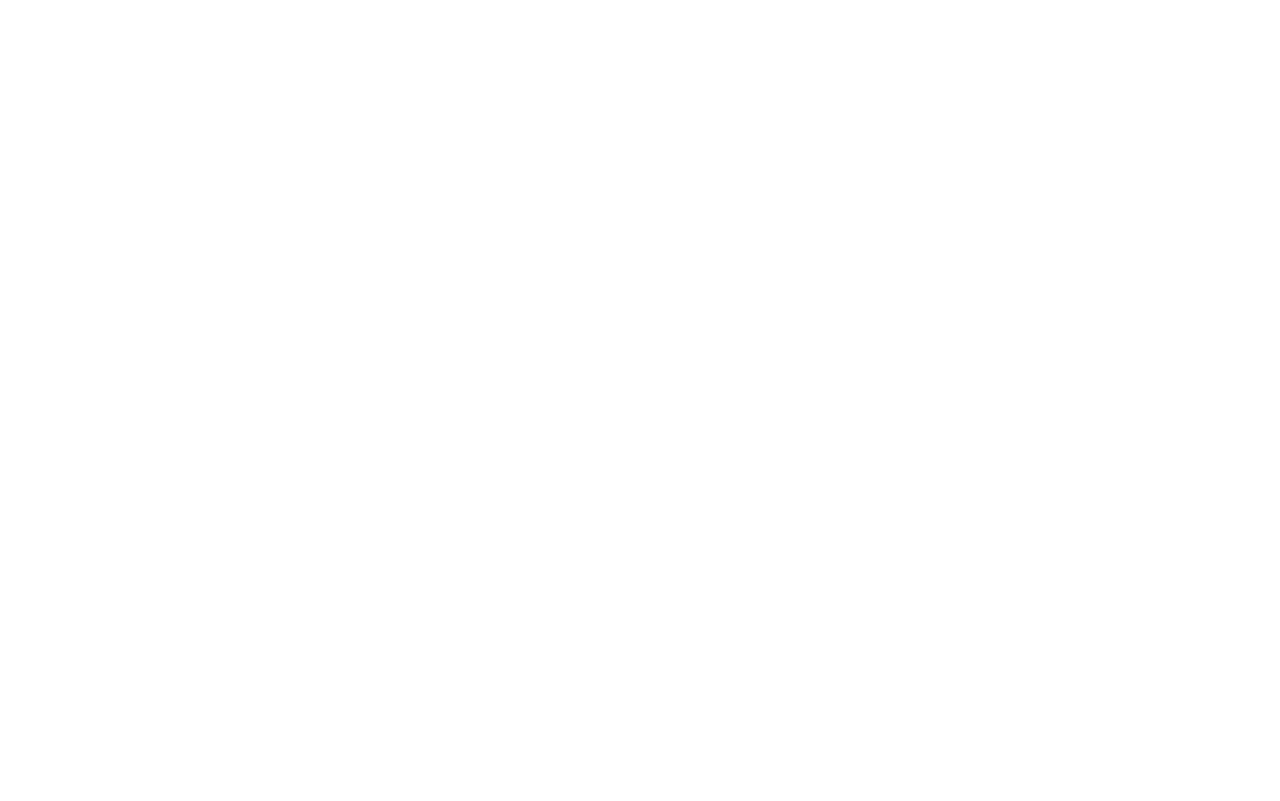
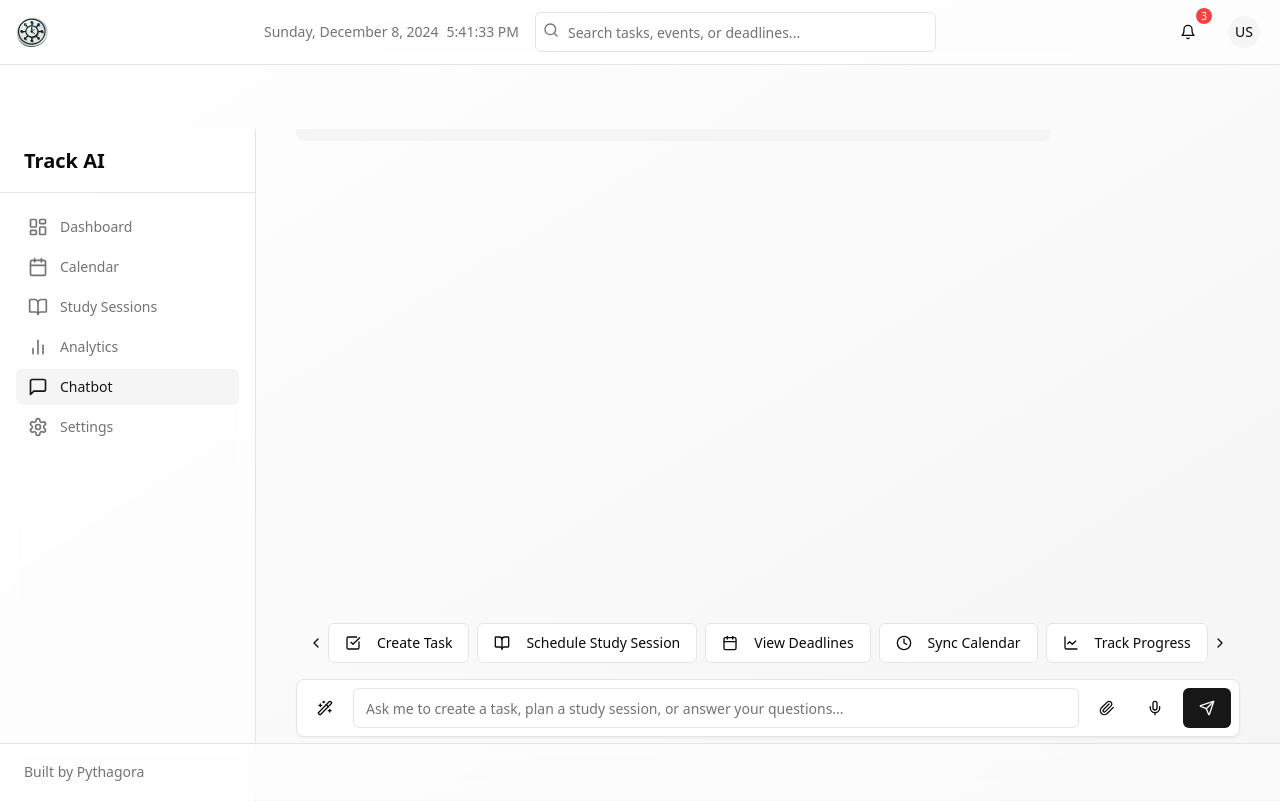
Before and after one commit to DhairyaS450/track-ai-web, a React (Vite) app in the folder client/: page /chatbot in a window 1280 px wide. Before the commit this address had no page. Built offline with nearby package versions, Linux system fonts and the light colour scheme.

Commit message:
added chatbot functionality

```diff
--- a/client/package.json
+++ b/client/package.json
@@ -29,7 +29,7 @@
     "@radix-ui/react-popover": "^1.1.2",
     "@radix-ui/react-progress": "^1.1.0",
     "@radix-ui/react-radio-group": "^1.2.1",
-    "@radix-ui/react-scroll-area": "^1.2.1",
+    "@radix-ui/react-scroll-area": "^1.2.2",
     "@radix-ui/react-select": "^2.1.2",
     "@radix-ui/react-separator": "^1.1.0",
     "@radix-ui/react-slider": "^1.2.1",
@@ -57,6 +57,7 @@
     "react-resizable-panels": "^2.1.7",
     "react-router-dom": "^7.0.1",
     "recharts": "^2.14.1",
+    "scrollanimate": "^1.0.12",
     "sonner": "^1.7.0",
     "tailwind-merge": "^2.5.4",
     "tailwindcss-animate": "^1.0.7",
--- a/client/src/App.tsx
+++ b/client/src/App.tsx
@@ -10,6 +10,7 @@
 import { StudySessions } from "./pages/StudySessions"
 import { Analytics } from "./pages/Analytics"
 import { Settings } from "./pages/Settings"
+import { Chatbot } from "./pages/Chatbot"
 import { ProtectedRoute } from "./components/ProtectedRoute"
 
 function App() {
@@ -26,6 +27,7 @@
               <Route path="study" element={<StudySessions />} />
               <Route path="analytics" element={<Analytics />} />
               <Route path="settings" element={<Settings />} />
+              <Route path="chatbot" element={<Chatbot />} />
             </Route>
           </Routes>
           <Toaster />
--- a/client/src/components/Sidebar.tsx
+++ b/client/src/components/Sidebar.tsx
@@ -6,6 +6,7 @@
   BookOpen,
   BarChart2,
   Settings,
+  MessageSquare,
 } from "lucide-react";
 
 const navigation = [
@@ -13,6 +14,7 @@
   { name: "Calendar", href: "/calendar", icon: Calendar },
   { name: "Study Sessions", href: "/study", icon: BookOpen },
   { name: "Analytics", href: "/analytics", icon: BarChart2 },
+  { name: "Chatbot", href: "/chatbot", icon: MessageSquare },
   { name: "Settings", href: "/settings", icon: Settings },
 ];
 
--- /dev/null
+++ b/client/src/pages/Chatbot.tsx
@@ -0,0 +1,226 @@
+import { useState, useRef, useEffect } from "react";
+import { Button } from "@/components/ui/button";
+import { Input } from "@/components/ui/input";
+import { ScrollArea } from "@/components/ui/scroll-area";
+import { Card } from "@/components/ui/card";
+import {
+  Send,
+  Paperclip,
+  Mic,
+  Wand2,
+  Calendar,
+  Clock,
+  CheckSquare,
+  BookOpen,
+  ChevronRight,
+  ChevronLeft,
+  LineChart
+} from "lucide-react";
+
+interface Message {
+  id: string;
+  type: 'user' | 'bot';
+  content: string;
+  timestamp: Date;
+}
+
+interface Suggestion {
+  id: string;
+  text: string;
+  icon: JSX.Element;
+  action: () => void;
+}
+
+export function Chatbot() {
+  const [messages, setMessages] = useState<Message[]>([
+    {
+      id: '1',
+      type: 'bot',
+      content: 'Hello! I can help you create tasks, plan study sessions, or answer any questions you have. What would you like to do?',
+      timestamp: new Date()
+    }
+  ]);
+  const [input, setInput] = useState('');
+  const [isRecording, setIsRecording] = useState(false);
+  const messagesEndRef = useRef<HTMLDivElement>(null);
+  const suggestionsRef = useRef<HTMLDivElement>(null);
+
+  const suggestions: Suggestion[] = [
+    {
+      id: '1',
+      text: 'Create Task',
+      icon: <CheckSquare className="h-4 w-4" />,
+      action: () => setInput('Create a new task for ')
+    },
+    {
+      id: '2',
+      text: 'Schedule Study Session',
+      icon: <BookOpen className="h-4 w-4" />,
+      action: () => setInput('Schedule a study session for ')
+    },
+    {
+      id: '3',
+      text: 'View Deadlines',
+      icon: <Calendar className="h-4 w-4" />,
+      action: () => handleSend('Show me upcoming deadlines')
+    },
+    {
+      id: '4',
+      text: 'Sync Calendar',
+      icon: <Clock className="h-4 w-4" />,
+      action: () => handleSend('Sync my Google Calendar')
+    },
+    {
+      id: '5',
+      text: 'Track Progress',
+      icon: <LineChart className="h-4 w-4" />,
+      action: () => handleSend('Show my study progress')
+    }
+  ];
+
+  const scrollToBottom = () => {
+    messagesEndRef.current?.scrollIntoView({ behavior: "smooth" });
+  };
+
+  useEffect(() => {
+    scrollToBottom();
+  }, [messages]);
+
+  const handleSend = async (content: string = input) => {
+    if (!content.trim()) return;
+
+    const newMessage: Message = {
+      id: Date.now().toString(),
+      type: 'user',
+      content: content,
+      timestamp: new Date()
+    };
+
+    setMessages(prev => [...prev, newMessage]);
+    setInput('');
+
+    // Simulate bot response
+    setTimeout(() => {
+      const botResponse: Message = {
+        id: (Date.now() + 1).toString(),
+        type: 'bot',
+        content: `I'll help you with "${content}". [Mock response for demonstration]`,
+        timestamp: new Date()
+      };
+      setMessages(prev => [...prev, botResponse]);
+    }, 1000);
+  };
+
+  const handleKeyPress = (e: React.KeyboardEvent) => {
+    if (e.key === 'Enter' && !e.shiftKey) {
+      e.preventDefault();
+      handleSend();
+    }
+  };
+
+  const scrollSuggestions = (direction: 'left' | 'right') => {
+    if (suggestionsRef.current) {
+      const scrollAmount = 200;
+      suggestionsRef.current.scrollLeft += direction === 'left' ? -scrollAmount : scrollAmount;
+    }
+  };
+
+  return (
+    <div className="flex flex-col h-[calc(100vh-4rem)] pb-6">
+      <div className="relative flex-1 overflow-hidden">
+        <ScrollArea className="h-full p-4">
+          <div className="space-y-4 pb-4">
+            {messages.map((message) => (
+              <div
+                key={message.id}
+                className={`flex ${
+                  message.type === 'user' ? 'justify-end' : 'justify-start'
+                }`}
+              >
+                <div
+                  className={`max-w-[80%] rounded-lg px-4 py-2 ${
+                    message.type === 'user'
+                      ? 'bg-primary text-primary-foreground'
+                      : 'bg-muted'
+                  }`}
+                >
+                  <p>{message.content}</p>
+                  <p className="text-xs opacity-70 mt-1">
+                    {message.timestamp.toLocaleTimeString()}
+                  </p>
+                </div>
+              </div>
+            ))}
+            <div ref={messagesEndRef} />
+          </div>
+        </ScrollArea>
+      </div>
+
+      <div className="p-4 space-y-4">
+        <div className="relative">
+          <Button
+            variant="ghost"
+            size="icon"
+            className="absolute left-0 top-1/2 -translate-y-1/2 z-10"
+            onClick={() => scrollSuggestions('left')}
+          >
+            <ChevronLeft className="h-4 w-4" />
+          </Button>
+          <Button
+            variant="ghost"
+            size="icon"
+            className="absolute right-0 top-1/2 -translate-y-1/2 z-10"
+            onClick={() => scrollSuggestions('right')}
+          >
+            <ChevronRight className="h-4 w-4" />
+          </Button>
+          <div
+            ref={suggestionsRef}
+            className="flex space-x-2 overflow-x-auto scrollbar-hide px-8"
+          >
+            {suggestions.map((suggestion) => (
+              <Button
+                key={suggestion.id}
+                variant="outline"
+                className="flex items-center space-x-2 whitespace-nowrap"
+                onClick={suggestion.action}
+              >
+                {suggestion.icon}
+                <span>{suggestion.text}</span>
+              </Button>
+            ))}
+          </div>
+        </div>
+
+        <Card className="p-2">
+          <div className="flex items-center space-x-2">
+            <Button variant="ghost" size="icon">
+              <Wand2 className="h-4 w-4" />
+            </Button>
+            <Input
+              value={input}
+              onChange={(e) => setInput(e.target.value)}
+              onKeyPress={handleKeyPress}
+              placeholder="Ask me to create a task, plan a study session, or answer your questions..."
+              className="flex-1"
+            />
+            <Button variant="ghost" size="icon">
+              <Paperclip className="h-4 w-4" />
+            </Button>
+            <Button
+              variant="ghost"
+              size="icon"
+              onClick={() => setIsRecording(!isRecording)}
+              className={isRecording ? 'text-red-500' : ''}
+            >
+              <Mic className="h-4 w-4" />
+            </Button>
+            <Button onClick={() => handleSend()}>
+              <Send className="h-4 w-4" />
+            </Button>
+          </div>
+        </Card>
+      </div>
+    </div>
+  );
+}
```
